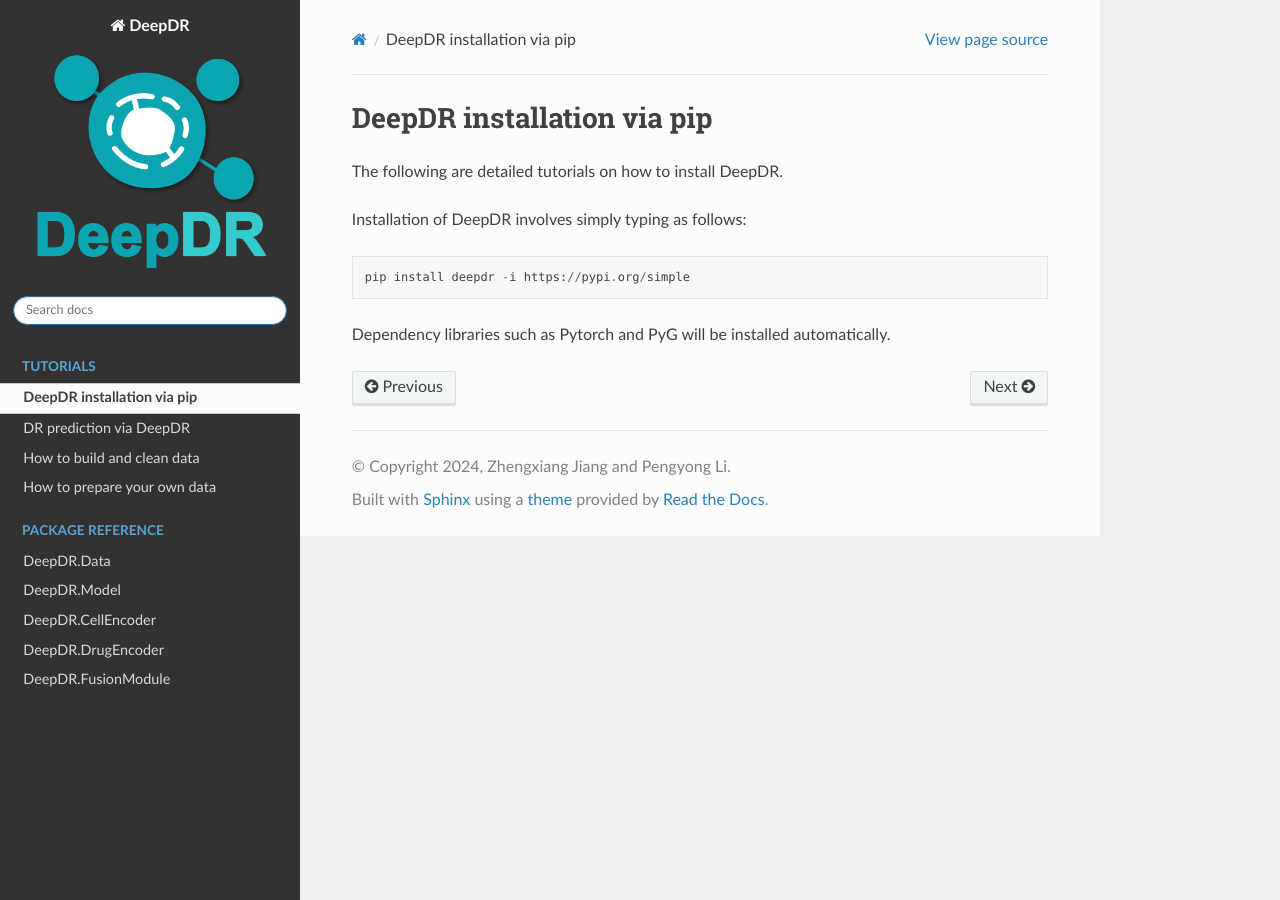
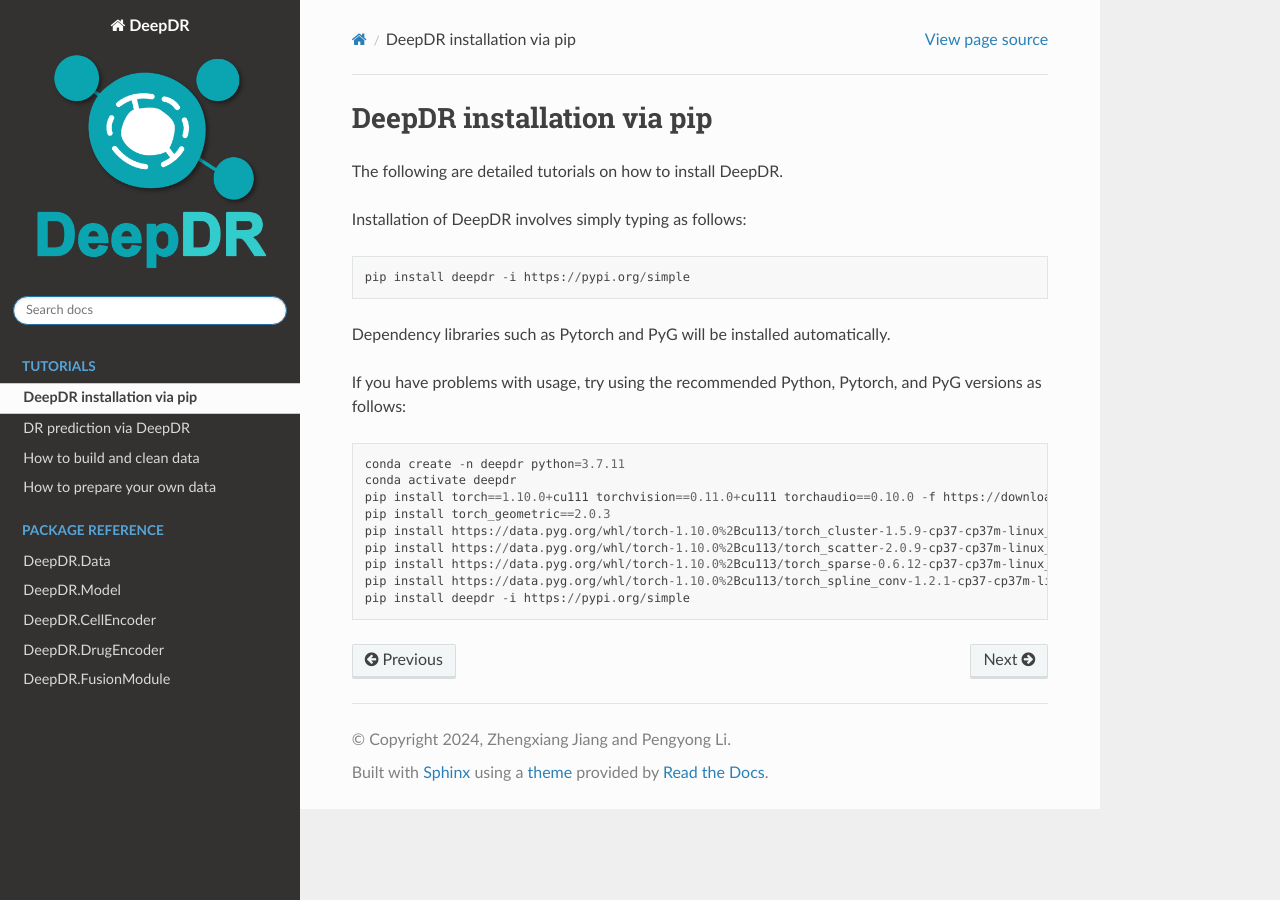
Before and after one commit to user15632/DeepDR, a Sphinx documentation site: the page built from source/document/Install.rst, in a window 1280 px wide. Built offline with Sphinx 7.4.7 and the Read the Docs theme 3.1.0, drawn with Linux system fonts in a browser that asks for light colours.

Commit message:
Update Install.rst

```diff
--- a/source/document/Install.rst
+++ b/source/document/Install.rst
@@ -11,3 +11,17 @@ Installation of DeepDR involves simply typing as follows:
 
 
 Dependency libraries such as Pytorch and PyG will be installed automatically.
+
+If you have problems with usage, try using the recommended Python, Pytorch, and PyG versions as follows:
+
+.. code-block:: python
+
+    conda create -n deepdr python=3.7.11
+    conda activate deepdr
+    pip install torch==1.10.0+cu111 torchvision==0.11.0+cu111 torchaudio==0.10.0 -f https://download.pytorch.org/whl/torch_stable.html
+    pip install torch_geometric==2.0.3
+    pip install https://data.pyg.org/whl/torch-1.10.0%2Bcu113/torch_cluster-1.5.9-cp37-cp37m-linux_x86_64.whl
+    pip install https://data.pyg.org/whl/torch-1.10.0%2Bcu113/torch_scatter-2.0.9-cp37-cp37m-linux_x86_64.whl
+    pip install https://data.pyg.org/whl/torch-1.10.0%2Bcu113/torch_sparse-0.6.12-cp37-cp37m-linux_x86_64.whl
+    pip install https://data.pyg.org/whl/torch-1.10.0%2Bcu113/torch_spline_conv-1.2.1-cp37-cp37m-linux_x86_64.whl
+    pip install deepdr -i https://pypi.org/simple
```
